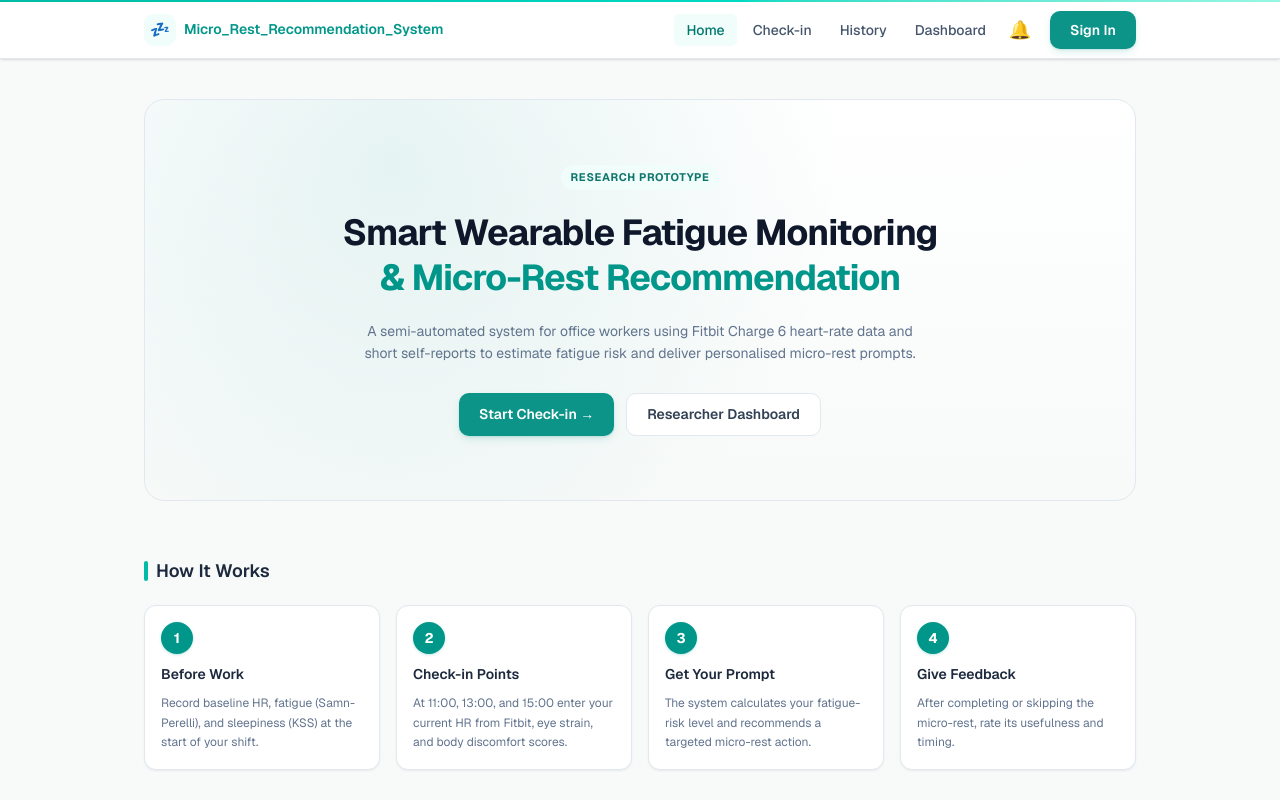
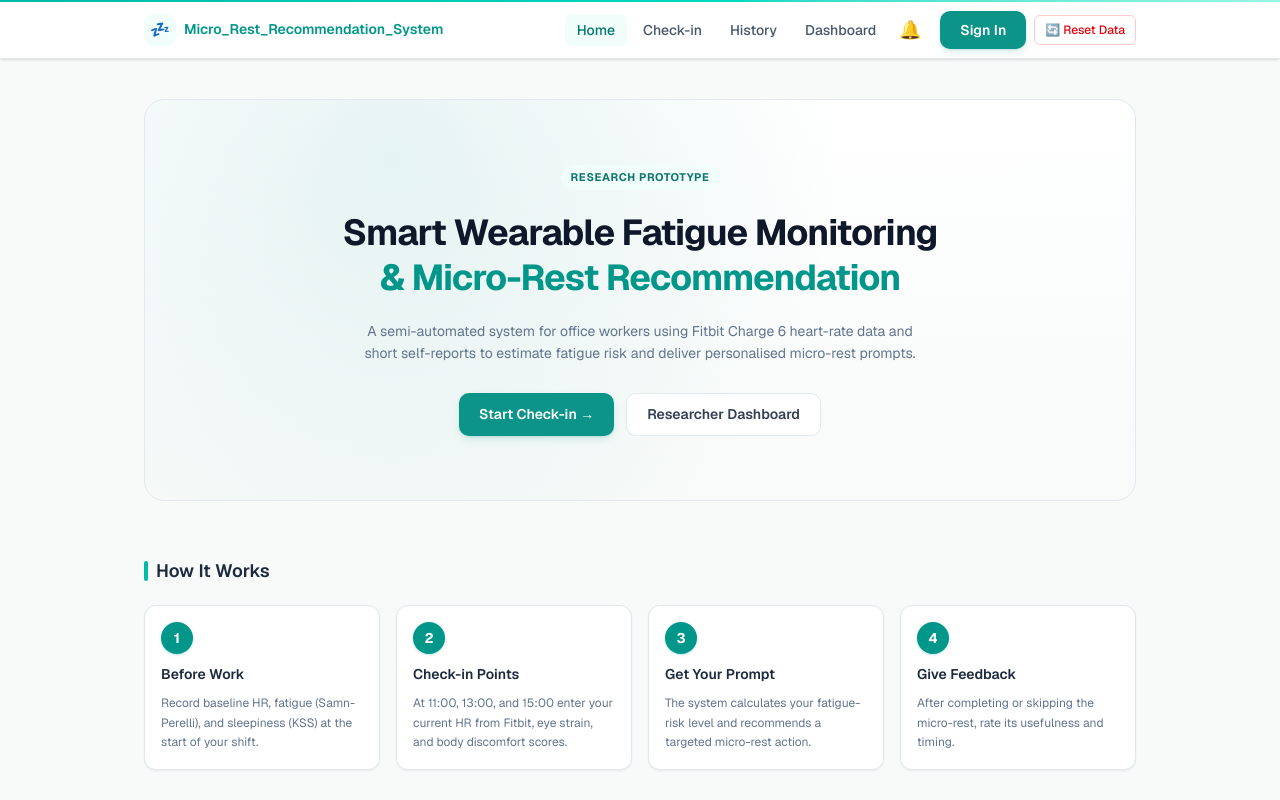
Before and after one commit to arsahak/Micro_Rest_Recommendation_System_website, a Next.js app: page / in a window 1280 px wide. Shown: the top 800 px of the page. Built offline with nearby package versions, Linux system fonts and the light colour scheme.

Commit message:
update reset button

```diff
--- a/component/layout/Navbar.tsx
+++ b/component/layout/Navbar.tsx
@@ -5,6 +5,7 @@ import Link from "next/link";
 import { usePathname, useRouter } from "next/navigation";
 import NotificationBell from "./NotificationBell";
 import { useAuth } from "@/context/AuthContext";
+import { resetAllData } from "@/lib/api";
 
 const publicLinks = [
   { href: "/",          label: "Home"       },
@@ -24,6 +25,7 @@ export default function Navbar() {
   const router = useRouter();
   const { isLoggedIn, participantId, logout, mounted } = useAuth();
   const [menuOpen, setMenuOpen] = useState(false);
+  const [resetting, setResetting] = useState(false);
 
   useEffect(() => {
     setMenuOpen(false);
@@ -32,6 +34,23 @@ export default function Navbar() {
   const handleLogout = () => {
     logout();
     router.push("/login");
+  };
+
+  const handleReset = async () => {
+    const confirmed = window.confirm(
+      "This permanently deletes all check-ins, sessions, baseline data, feedback, and notifications for every participant (P01–P10). Participant accounts and PINs are kept. This cannot be undone. Continue?"
+    );
+    if (!confirmed) return;
+    setResetting(true);
+    try {
+      await resetAllData();
+      window.alert("All study data has been reset. Participant accounts and PINs were kept.");
+      router.refresh();
+    } catch {
+      window.alert("Reset failed — the backend may be unreachable.");
+    } finally {
+      setResetting(false);
+    }
   };
 
   const links = isLoggedIn ? participantLinks : publicLinks;
@@ -102,6 +121,17 @@ export default function Navbar() {
             </Link>
           )}
 
+          {/* Reset data — visible whether or not anyone is signed in */}
+          <button
+            type="button"
+            onClick={handleReset}
+            disabled={resetting}
+            title="Reset all study data (keeps participant accounts and PINs)"
+            className="text-xs font-medium px-2.5 py-1.5 rounded-md border border-red-200 text-red-600 hover:bg-red-50 disabled:opacity-50 disabled:cursor-not-allowed transition-colors ml-1 shrink-0"
+          >
+            {resetting ? "Resetting…" : "🔄 Reset Data"}
+          </button>
+
           {/* Mobile menu toggle */}
           <button
             onClick={() => setMenuOpen((o) => !o)}
--- a/lib/api.ts
+++ b/lib/api.ts
@@ -282,6 +282,12 @@ export const endSession = (session_id: string) => put<{ success: boolean; data:
 export const getCheckinStatus = (session_id: string) => get<{ success: boolean; data: CheckinStatus }>(`/api/sessions/${session_id}/checkin-status`);
 export const snoozeCheckin = (session_id: string) => put<{ success: boolean; data: { notification: unknown; session: Session } }>(`/api/sessions/${session_id}/snooze`, {});
 
+// ---------- Reset ----------
+// Wipes every study-data collection (check-ins, sessions, baseline, feedback,
+// notifications) but never touches participants/PINs. Deliberately callable
+// whether or not anyone is signed in.
+export const resetAllData = () => post<{ success: boolean; message: string; cleared: Record<string, number> }>("/api/reset", {});
+
 // ---------- Participant Auth ----------
 export interface ParticipantAuthResponse {
   token: string;
```
Also changed, not shown: 2 other files (tests, documents, lock files or other folders).
